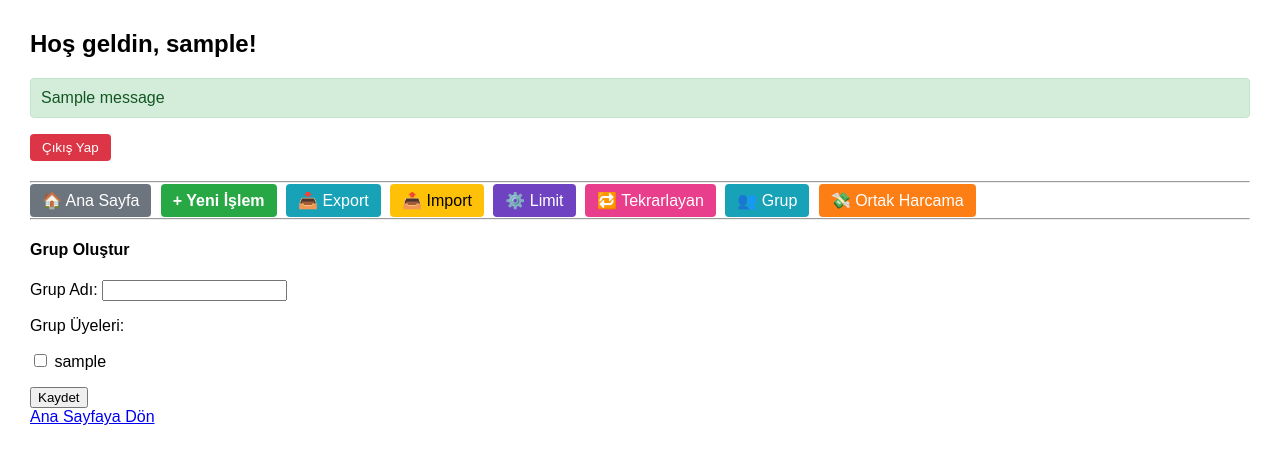
After one commit to Gnrdmr/finans_sistem, a Django app: page /group/add/ in a window 1280 px wide. The commit adds this page. Shown: the top 464 px of the page. Run offline with Django 5.2, Linux system fonts and the light colour scheme; a user stored in the database is signed in; tables that the repository leaves empty hold one stand-in row (values such as "Sample post"); one stand-in notice (Sample message) is shown.

Commit message:
Gun 9: Ortak Harcama Bölüştürme Modülü Altyapısı, ExpenseGroup ve SharedExpense modelleri ile liste görünümü eklendi

```diff
--- a/tracker/forms.py
+++ b/tracker/forms.py
@@ -1,5 +1,6 @@
 from django import forms
 from .models import Transaction, BudgetLimit, RecurringTransaction
+from .models import ExpenseGroup, SharedExpense
 
 class TransactionForm(forms.ModelForm):
     class Meta:
@@ -22,3 +23,21 @@ class RecurringTransactionForm(forms.ModelForm):
             'start_date': forms.DateInput(attrs={'type': 'date'}),
             'next_date': forms.DateInput(attrs={'type': 'date'}),
         }
+
+
+
+class ExpenseGroupForm(forms.ModelForm):
+    class Meta:
+        model = ExpenseGroup
+        fields = ['name', 'members']
+        widgets = {
+            'members': forms.CheckboxSelectMultiple(), # Üyeleri çoklu seçim kutusu olarak gösterir
+        }
+
+class SharedExpenseForm(forms.ModelForm):
+    class Meta:
+        model = SharedExpense
+        fields = ['group', 'title', 'amount', 'currency', 'paid_by', 'date']
+        widgets = {
+            'date': forms.DateInput(attrs={'type': 'date'}),
+        }
--- a/tracker/models.py
+++ b/tracker/models.py
@@ -83,3 +83,28 @@ class RecurringTransaction(models.Model):
 
     def __str__(self):
         return f"{self.title} ({self.get_interval_display()})"
+
+
+
+    # 5. Ortak Harcama Grubu Modeli (Gün 9)
+class ExpenseGroup(models.Model):
+    name = models.CharField(max_length=150, verbose_name="Grup Adı")
+    created_by = models.ForeignKey(User, on_delete=models.CASCADE, related_name="created_groups", verbose_name="Oluşturan")
+    members = models.ManyToManyField(User, related_name="expense_groups", verbose_name="Grup Üyeleri")
+    created_at = models.DateField(default=date.today, verbose_name="Oluşturulma Tarihi")
+
+    def __str__(self):
+        return self.name
+
+
+# 6. Ortak Harcama Modeli (Gün 9)
+class SharedExpense(models.Model):
+    group = models.ForeignKey(ExpenseGroup, on_delete=models.CASCADE, related_name="expenses", verbose_name="Harcama Grubu")
+    title = models.CharField(max_length=150, verbose_name="Harcama Açıklaması")
+    amount = models.DecimalField(max_digits=12, decimal_places=2, verbose_name="Tutar")
+    currency = models.CharField(max_length=3, choices=Transaction.CURRENCY_CHOICES, default='TRY', verbose_name="Döviz Cinsi")
+    paid_by = models.ForeignKey(User, on_delete=models.CASCADE, related_name="paid_expenses", verbose_name="Ödeyen Kişi")
+    date = models.DateField(default=date.today, verbose_name="Tarih")
+
+    def __str__(self):
+        return f"{self.title} - {self.amount} {self.currency} ({self.group.name})"
--- /dev/null
+++ b/tracker/templates/tracker/base.html
@@ -0,0 +1,57 @@
+<!DOCTYPE html>
+<html lang="tr">
+<head>
+    <meta charset="UTF-8">
+    <title>{% block title %}Finans Takip Sistemi{% endblock %}</title>
+</head>
+<body style="font-family: Arial, sans-serif; margin: 30px;">
+
+    {% if user.is_authenticated %}
+        <h2>Hoş geldin, {{ request.user.username }}!</h2>
+
+        <!-- Mesaj (Alert) Alanı -->
+        {% if messages %}
+            <ul style="list-style-type: none; padding: 0;">
+                {% for message in messages %}
+                    <li style="padding: 10px; margin-bottom: 8px; border-radius: 4px;
+                        {% if '🚨' in message.message or message.tags == 'error' %}
+                            background-color: #f8d7da; color: #721c24; border: 1px solid #f5c6cb;
+                        {% elif '⚠️' in message.message or '🔄' in message.message or message.tags == 'warning' or message.tags == 'info' %}
+                            background-color: #fff3cd; color: #856404; border: 1px solid #ffeeba;
+                        {% else %}
+                            background-color: #d4edda; color: #155724; border: 1px solid #c3e6cb;
+                        {% endif %}">
+                        {{ message }}
+                    </li>
+                {% endfor %}
+            </ul>
+        {% endif %}
+
+        <form action="{% url 'logout' %}" method="POST" style="margin-bottom: 20px;">
+            {% csrf_token %}
+            <button type="submit" style="background-color: #dc3545; color: white; padding: 6px 12px; border: none; border-radius: 4px; cursor: pointer;">Çıkış Yap</button>
+        </form>
+
+        <hr>
+
+        <!-- Ortak Butonlar Paneli -->
+        <div>
+            <a href="{% url 'home' %}" style="background-color: #6c757d; color: white; padding: 8px 12px; text-decoration: none; border-radius: 4px;">🏠 Ana Sayfa</a>
+            <a href="{% url 'transaction_add' %}" style="background-color: #28a745; color: white; padding: 8px 12px; text-decoration: none; border-radius: 4px; margin-left: 5px; font-weight: bold;">+ Yeni İşlem</a>
+            <a href="{% url 'export_excel' %}" style="background-color: #17a2b8; color: white; padding: 8px 12px; text-decoration: none; border-radius: 4px; margin-left: 5px;">📥 Export</a>
+            <a href="{% url 'import_excel' %}" style="background-color: #ffc107; color: black; padding: 8px 12px; text-decoration: none; border-radius: 4px; margin-left: 5px;">📤 Import</a>
+            <a href="{% url 'set_limit' %}" style="background-color: #6f42c1; color: white; padding: 8px 12px; text-decoration: none; border-radius: 4px; margin-left: 5px;">⚙️ Limit</a>
+            <a href="{% url 'recurring_add' %}" style="background-color: #e83e8c; color: white; padding: 8px 12px; text-decoration: none; border-radius: 4px; margin-left: 5px;">🔁 Tekrarlayan</a>
+            <a href="{% url 'create_group' %}" style="background-color: #17a2b8; color: white; padding: 8px 12px; text-decoration: none; border-radius: 4px; margin-left: 5px;">👥 Grup</a>
+            <a href="{% url 'add_shared_expense' %}" style="background-color: #fd7e14; color: white; padding: 8px 12px; text-decoration: none; border-radius: 4px; margin-left: 5px;">💸 Ortak Harcama</a>
+        </div>
+
+        <hr>
+    {% endif %}
+
+    <!-- Sayfaya Özel İçerik Alanı -->
+    {% block content %}
+    {% endblock %}
+
+</body>
+</html>
--- /dev/null
+++ b/tracker/templates/tracker/group_form.html
@@ -0,0 +1,25 @@
+{% extends 'tracker/base.html' %}
+
+{% block content %}
+<div class="container mt-4">
+    <div class="row justify-content-center">
+        <div class="col-md-6">
+            <div class="card shadow">
+                <div class="card-header bg-primary text-white">
+                    <h4 class="mb-0">Grup Oluştur</h4>
+                </div>
+                <div class="card-body">
+                    <form method="post">
+                        {% csrf_token %}
+                        {{ form.as_p }}
+                        <button type="submit" class="btn btn-success w-100 mt-3">Kaydet</button>
+                    </form>
+                </div>
+            </div>
+            <div class="mt-3 text-center">
+                <a href="{% url 'home' %}" class="btn btn-secondary btn-sm">Ana Sayfaya Dön</a>
+            </div>
+        </div>
+    </div>
+</div>
+{% endblock %}
--- a/tracker/templates/tracker/home.html
+++ b/tracker/templates/tracker/home.html
@@ -40,6 +40,9 @@
         <a href="{% url 'import_excel' %}" style="background-color: #ffc107; color: black; padding: 8px 12px; text-decoration: none; border-radius: 4px; margin-left: 10px;">📤 Excel ile Toplu Yükle (Import)</a>
         <a href="{% url 'set_limit' %}" style="background-color: #6f42c1; color: white; padding: 8px 12px; text-decoration: none; border-radius: 4px; margin-left: 10px;">⚙️ Bütçe Limiti Belirle</a>
         <a href="{% url 'recurring_add' %}" style="background-color: #e83e8c; color: white; padding: 8px 12px; text-decoration: none; border-radius: 4px; margin-left: 10px;">🔁 Tekrarlayan İşlem Ekle</a>
+        <a href="{% url 'create_group' %}" style="background-color: #17a2b8; color: white; padding: 8px 12px; text-decoration: none; border-radius: 4px; margin-left: 10px;">👥 Grup Oluştur</a>
+        <a href="{% url 'add_shared_expense' %}" style="background-color: #fd7e14; color: white; padding: 8px 12px; text-decoration: none; border-radius: 4px; margin-left: 10px;">💸 Ortak Harcama Ekle</a>
+        <a href="{% url 'group_list' %}" style="background-color: #6c757d; color: white; padding: 8px 12px; text-decoration: none; border-radius: 4px; margin-left: 10px;">📋 Gruplarım ve Harcamalar</a>
     </div>
 
     <hr>
--- a/tracker/urls.py
+++ b/tracker/urls.py
@@ -1,5 +1,5 @@
 from django.urls import path
-from .views import home, register_view, login_view, logout_view, transaction_add, transaction_edit, transaction_delete, export_transactions_excel, import_transactions_excel, set_budget_limit, recurring_add
+from .views import home, register_view, login_view, logout_view, transaction_add, transaction_edit, transaction_delete, export_transactions_excel, import_transactions_excel, recurring_add, create_expense_group, add_shared_expense, set_budget_limit, group_list
 
 urlpatterns = [
     path('',home, name='home'),
@@ -13,5 +13,7 @@ urlpatterns = [
     path('import/excel/', import_transactions_excel, name='import_excel'),
     path('set-limit/', set_budget_limit, name='set_limit'),
     path('recurring/add/', recurring_add, name='recurring_add'),
-
+    path('group/add/', create_expense_group, name='create_group'),
+    path('shared-expense/add/', add_shared_expense, name='add_shared_expense'),
+    path('groups/', group_list, name='group_list'),
 ]
--- a/tracker/views.py
+++ b/tracker/views.py
@@ -12,7 +12,9 @@ from datetime import timedelta
 
 from .models import Transaction, BudgetLimit, RecurringTransaction
 from .forms import TransactionForm, BudgetLimitForm, RecurringTransactionForm
-from .utils import convert_to_try, get_exchange_rates # Gün 8: Döviz çevirici ve kur servisimiz
+from .utils import convert_to_try, get_exchange_rates
+from .forms import ExpenseGroupForm, SharedExpenseForm
+from .models import ExpenseGroup
 
 
 # 1. Kayıt Olma Görünümü
@@ -290,3 +292,39 @@ def recurring_add(request):
         form = RecurringTransactionForm()
 
     return render(request, 'tracker/recurring_form.html', {'form': form})
+
+
+@login_required(login_url='login')
+def create_expense_group(request):
+    if request.method == 'POST':
+        form = ExpenseGroupForm(request.POST)
+        if form.is_valid():
+            group = form.save(commit=False)
+            group.created_by = request.user
+            group.save()
+            form.save_m2m()
+            messages.success(request, "Ortak harcama grubu başarıyla oluşturuldu!")
+            return redirect('home')
+    else:
+        form = ExpenseGroupForm()
+    return render(request, 'tracker/group_form.html', {'form': form})
+
+
+
+@login_required(login_url='login')
+def add_shared_expense(request):
+    if request.method == 'POST':
+        form = SharedExpenseForm(request.POST)
+        if form.is_valid():
+            form.save()
+            messages.success(request, "Ortak harcama sisteme başarıyla eklendi!")
+            return redirect('home')
+    else:
+        form = SharedExpenseForm()
+    return render(request, 'tracker/shared_expense_form.html', {'form': form})
+
+
+@login_required(login_url='login')
+def group_list(request):
+    user_groups = ExpenseGroup.objects.filter(members=request.user).distinct()
+    return render(request, 'tracker/group_list.html', {'user_groups': user_groups})
```
Also changed, not shown: tracker/templates/tracker/group_list.html (added, +47 -0 lines), tracker/templates/tracker/shared_expense_form.html (added, +19 -0 lines), tracker/migrations/0006_expensegroup_sharedexpense.py (added).
